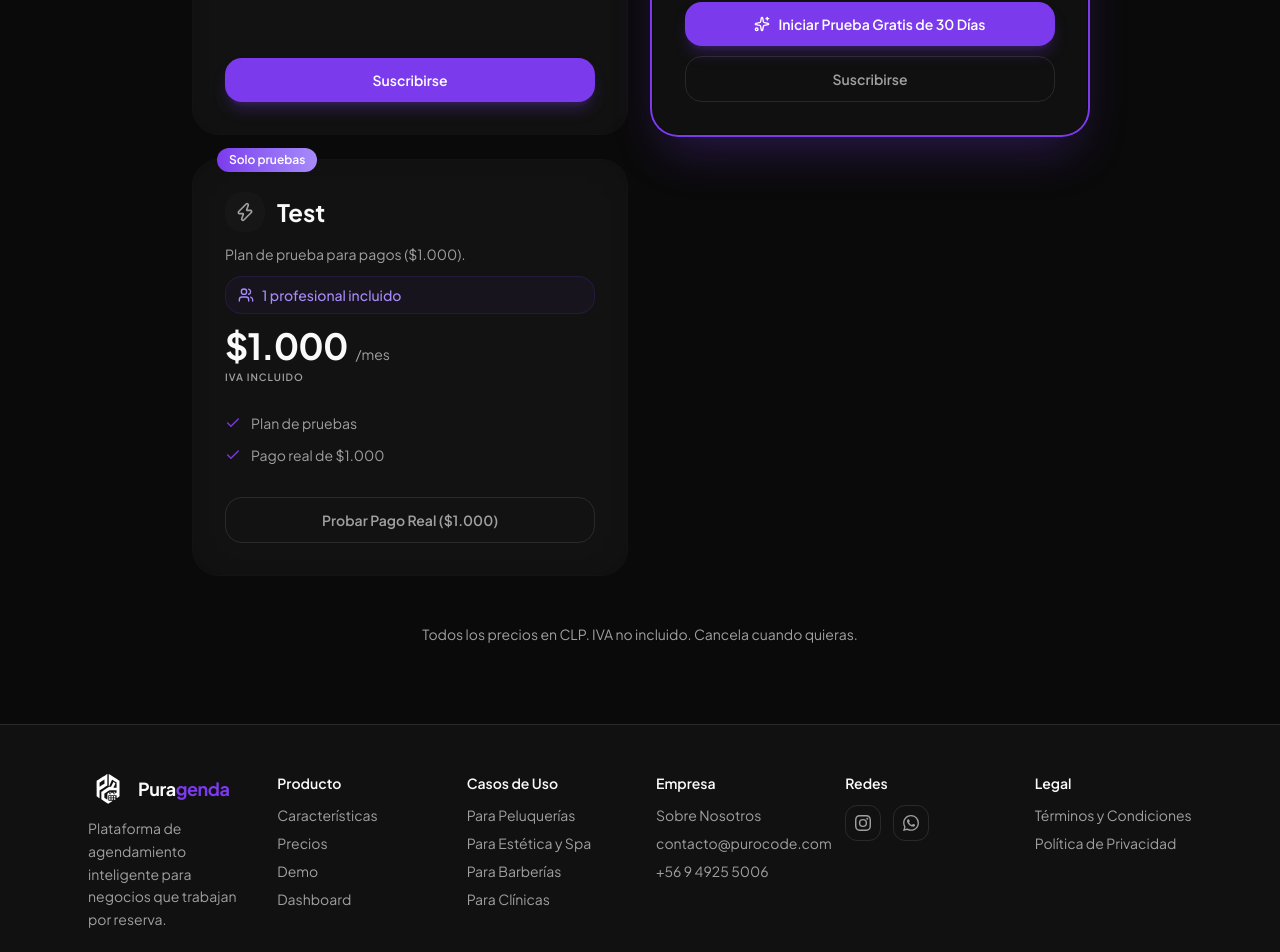
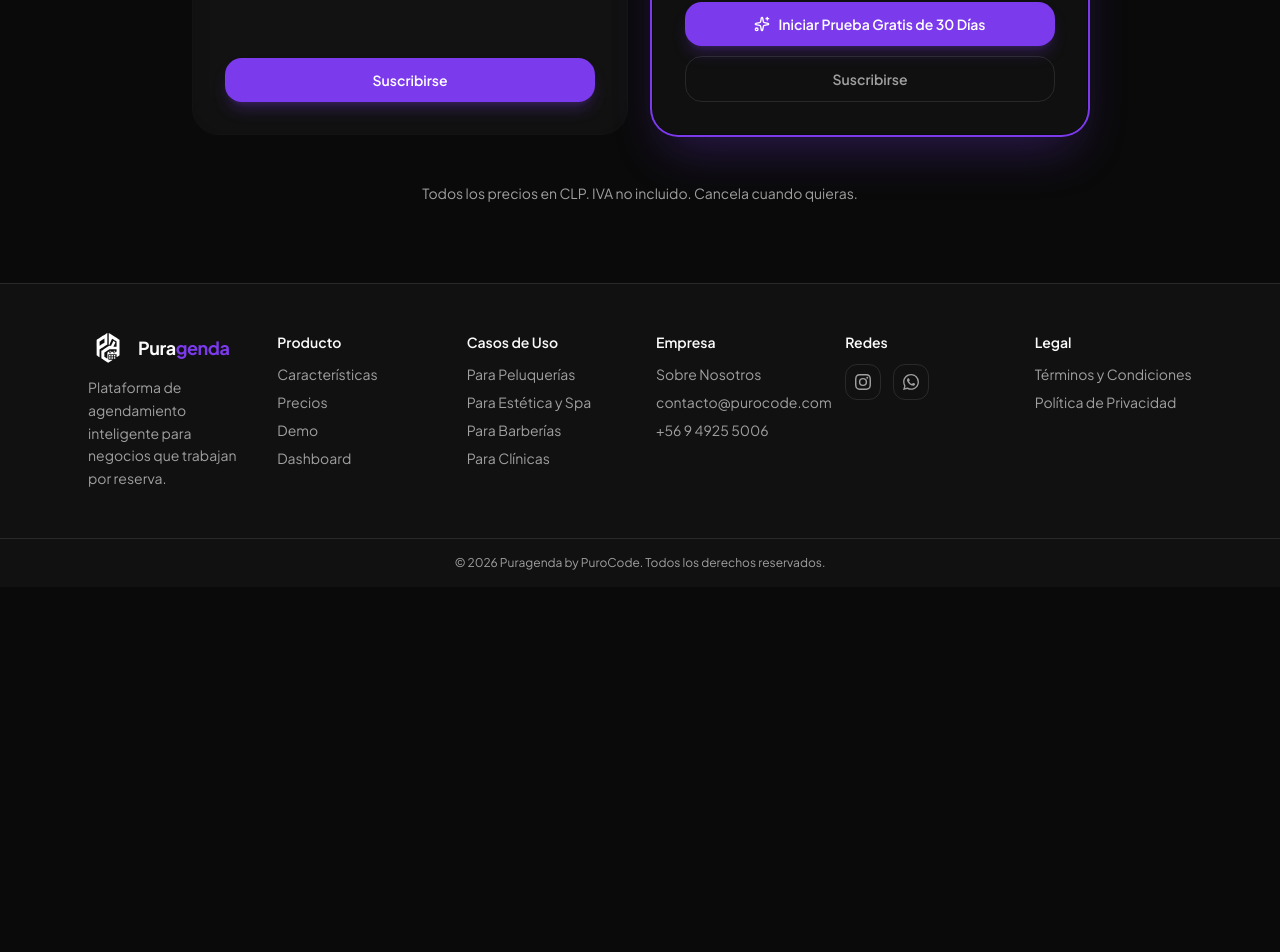
Before and after one commit to DiegoSalsa/Puragenda, a Next.js app: page /pricing in a window 1280 px wide. Shown: the part 844-1796 px from the top of the page. After the commit the page ends 1431 px from the top, so only its background shows below. Built offline with nearby package versions, Linux system fonts and the light colour scheme; no server answers.

Commit message:
chore(landing): remove test plan from pricing UI

```diff
--- a/src/components/pricing-cards.tsx
+++ b/src/components/pricing-cards.tsx
@@ -65,19 +65,6 @@ const plans: {
       "Roles: Recepcionista y Staff",
       "Doble capacidad de Marketing",
       "Profesionales extra a $3.000/mes",
-    ],
-  },
-  {
-    key: "TEST",
-    name: "Test",
-    description: "Plan de prueba para pagos ($1.000).",
-    highlighted: false,
-    badge: "Solo pruebas",
-    icon: Zap,
-    staffLabel: `1 profesional incluido`,
-    items: [
-      "Plan de pruebas",
-      "Pago real de $1.000",
     ],
   },
 ];
```
